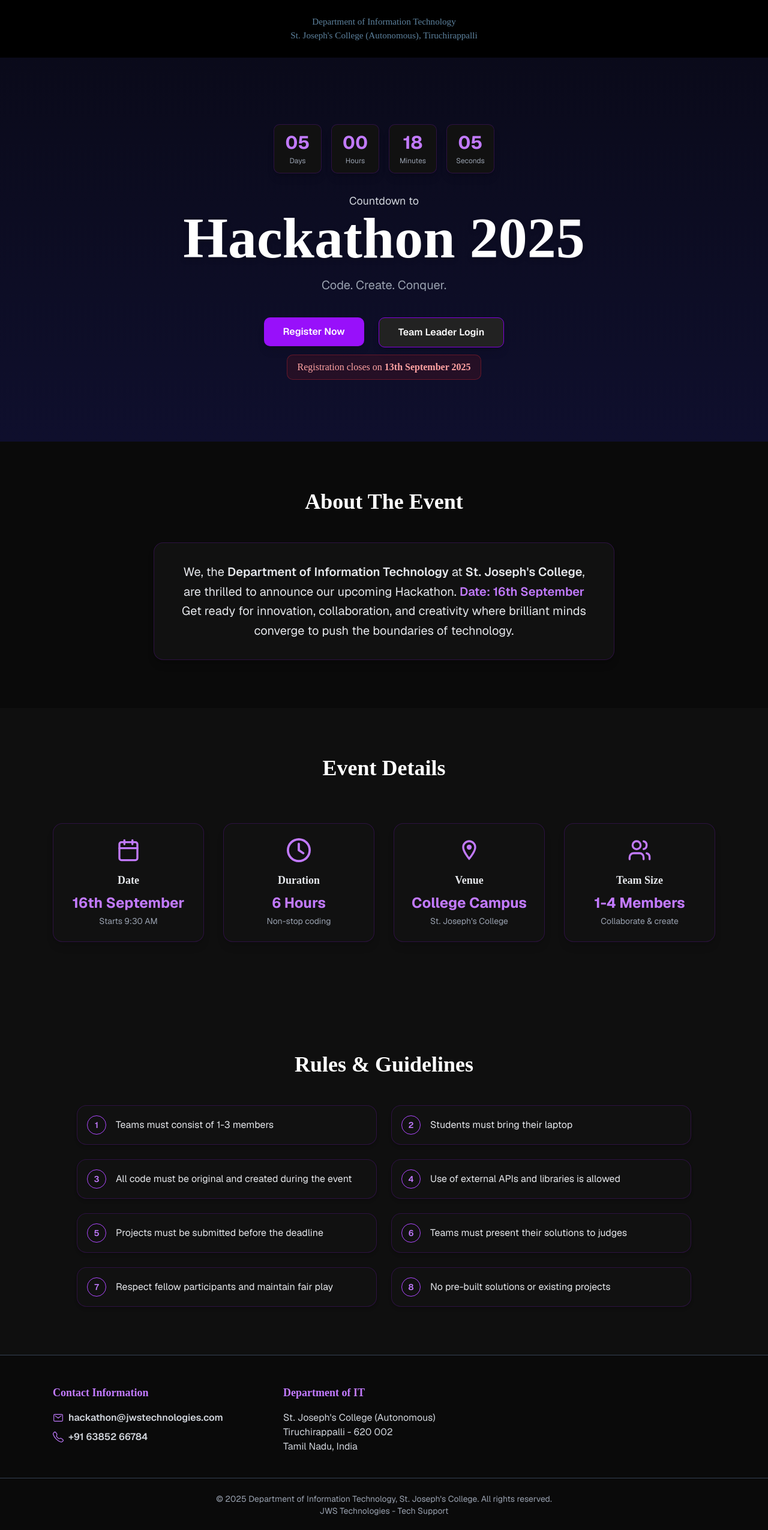
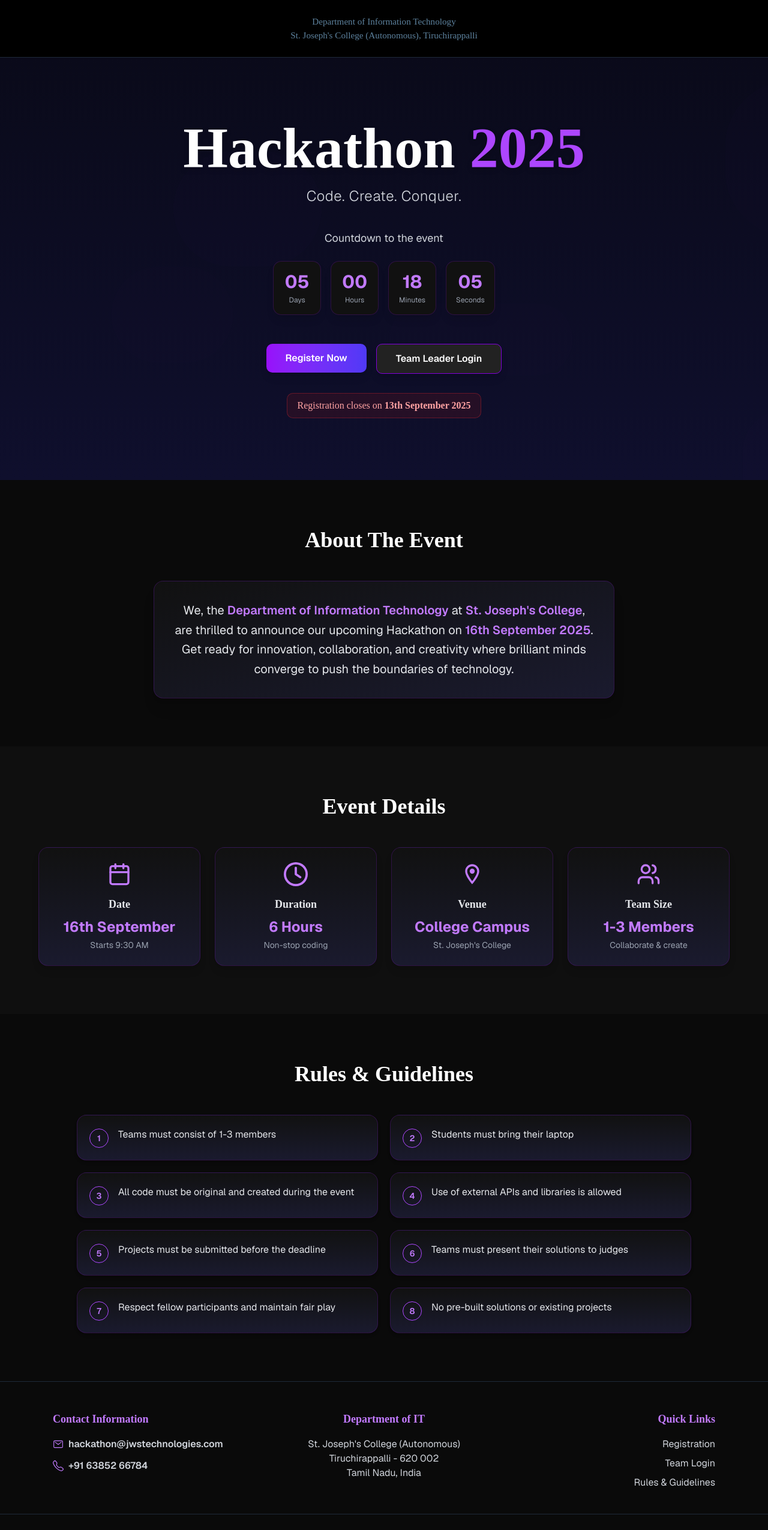
Before and after one commit to Noel1214/hackathon-it, a Next.js app: page / in a window 1280 px wide. Shown: the top 2550 px of the page at 60% size. Built offline with nearby package versions, Linux system fonts and the light colour scheme.

Commit message:
added new ui

```diff
--- a/app/page.tsx
+++ b/app/page.tsx
@@ -7,7 +7,20 @@ import { MdOutlineLocationOn } from "react-icons/md";
 import { IoMailOutline } from "react-icons/io5";
 import { BsTelephone } from "react-icons/bs";
 import Link from "next/link";
-import { motion } from "framer-motion";
+import { motion, AnimatePresence } from "framer-motion";
+
+// Define types for background element properties
+interface BackgroundElement {
+  id: number;
+  width: number;
+  height: number;
+  top: string;
+  left: string;
+  scale: number[];
+  opacity: number[];
+  duration: number;
+  delay: number;
+}
 
 export default function Home() {
   const [timeLeft, setTimeLeft] = useState({
@@ -17,11 +30,34 @@ export default function Home() {
     seconds: 0,
   });
   const [expired, setExpired] = useState(false);
+  const [isVisible, setIsVisible] = useState(false);
+  const [backgroundElements, setBackgroundElements] = useState<BackgroundElement[]>([]);
+  const [isClient, setIsClient] = useState(false);
 
   // Format numbers with zero padding (09 instead of 9)
   const formatTime = (num: number) => String(num).padStart(2, "0");
 
   useEffect(() => {
+    // Set client-side flag
+    setIsClient(true);
+
+    // Generate background elements only on client
+    const elements: BackgroundElement[] = [];
+    for (let i = 0; i < 5; i++) {
+      elements.push({
+        id: i,
+        width: Math.random() * 200 + 100,
+        height: Math.random() * 200 + 100,
+        top: `${Math.random() * 100}%`,
+        left: `${Math.random() * 100}%`,
+        scale: [1, 1.2, 1],
+        opacity: [0.1, 0.2, 0.1],
+        duration: Math.random() * 5 + 5,
+        delay: Math.random() * 2,
+      });
+    }
+    setBackgroundElements(elements);
+
     const eventDate = new Date("2025-09-16T09:30:00");
 
     const timer = setInterval(() => {
@@ -42,6 +78,9 @@ export default function Home() {
       }
     }, 1000);
 
+    // Animation on load
+    setIsVisible(true);
+
     return () => clearInterval(timer);
   }, []);
 
@@ -56,123 +95,201 @@ export default function Home() {
     "No pre-built solutions or existing projects",
   ];
 
+  // Animation variants
+  const fadeIn = {
+    hidden: { opacity: 0, y: 20 },
+    visible: { opacity: 1, y: 0, transition: { duration: 0.6 } }
+  };
+
+  const staggerChildren = {
+    visible: { transition: { staggerChildren: 0.1 } }
+  };
+
   return (
-    <div className="bg-[#0a0a0a] text-white">
+    <div className="bg-[#0a0a0a] text-white min-h-screen">
       {/* Header */}
-      <header className="playfair-display text-[0.95rem] h-[12vh] flex flex-col justify-center items-center bg-black">
+      <motion.header
+        initial={{ opacity: 0, y: -20 }}
+        animate={{ opacity: 1, y: 0 }}
+        transition={{ duration: 0.5 }}
+        className="playfair-display text-[0.95rem] h-[12vh] flex flex-col justify-center items-center bg-black border-b border-gray-800"
+      >
         <h1 className="text-[#5D829E]">Department of Information Technology</h1>
         <h1 className="text-[#5D829E]">
           St. Joseph&apos;s College (Autonomous), Tiruchirappalli
         </h1>
-      </header>
+      </motion.header>
 
       {/* Hero Section */}
-      <section className="h-[80vh] flex flex-col items-center justify-center bg-gradient-to-b from-[#0a0a1a] to-[#0f0f2d] text-center px-4">
+      <section className="min-h-[88vh] flex flex-col items-center justify-center bg-gradient-to-b from-[#0a0a1a] to-[#0f0f2d] text-center px-4 py-12 relative overflow-hidden">
+        {/* Animated background elements - only render on client */}
+        {isClient && (
+          <div className="absolute inset-0 overflow-hidden">
+            {backgroundElements.map((element) => (
+              <motion.div
+                key={element.id}
+                className="absolute rounded-full bg-purple-900/10"
+                style={{
+                  width: element.width,
+                  height: element.height,
+                  top: element.top,
+                  left: element.left,
+                }}
+                animate={{
+                  scale: element.scale,
+                  opacity: element.opacity,
+                }}
+                transition={{
+                  duration: element.duration,
+                  repeat: Infinity,
+                  delay: element.delay,
+                }}
+              />
+            ))}
+          </div>
+        )}
+
+        <motion.div
+          initial="hidden"
+          animate="visible"
+          variants={staggerChildren}
+          className="relative z-10 max-w-4xl mx-auto"
+        >
+          {/* Hero Title */}
+          <motion.h1
+            variants={fadeIn}
+            className="playfair-display text-5xl md:text-7xl lg:text-8xl font-extrabold text-white drop-shadow-lg mb-4"
+          >
+            Hackathon <span className="text-purple-500">2025</span>
+          </motion.h1>
+
+          <motion.p
+            variants={fadeIn}
+            className="text-xl md:text-2xl text-gray-300 mb-10 font-light tracking-wide"
+          >
+            Code. Create. Conquer.
+          </motion.p>
+
           {/* Countdown Timer */}
+          <motion.div variants={fadeIn} className="mb-12">
             {!expired ? (
               <>
-            <div className="mt-10 flex justify-center gap-4 text-white">
-              {["Days", "Hours", "Minutes", "Seconds"].map((label, idx) => {
-                const value =
-                  idx === 0
-                    ? timeLeft.days
-                    : idx === 1
-                      ? timeLeft.hours
-                      : idx === 2
-                        ? timeLeft.minutes
-                        : timeLeft.seconds;
-
-                return (
+                <h2 className="text-lg text-gray-300 mb-6">
+                  Countdown to the event
+                </h2>
+                <div className="flex flex-wrap justify-center gap-3 md:gap-4 text-white">
+                  {[
+                    { label: "Days", value: timeLeft.days },
+                    { label: "Hours", value: timeLeft.hours },
+                    { label: "Minutes", value: timeLeft.minutes },
+                    { label: "Seconds", value: timeLeft.seconds },
+                  ].map((item, idx) => (
                     <div
-                    key={label}
-                    className="bg-[#111] mt-8 pl-2 pr-2 px-4 py-3 rounded-lg border border-purple-900/40 shadow-lg min-w-[80px]"
+                      key={item.label}
+                      className="bg-[#111] px-4 py-4 rounded-xl border border-purple-900/40 shadow-lg min-w-[80px] backdrop-blur-sm"
                     >
                       <motion.p
-                      key={value}
+                        key={item.value}
                         initial={{ opacity: 0, y: -10 }}
                         animate={{ opacity: 1, y: 0 }}
                         transition={{ duration: 0.3 }}
-                      className="text-3xl font-bold text-purple-400"
-                      aria-label={`${value} ${label}`}
+                        className="text-2xl md:text-3xl font-bold text-purple-400"
+                        aria-label={`${item.value} ${item.label}`}
                       >
-                      {formatTime(value)}
+                        {formatTime(item.value)}
                       </motion.p>
-                    <p className="text-xs text-gray-400 mt-1">{label}</p>
+                      <p className="text-xs text-gray-400 mt-1">{item.label}</p>
                     </div>
-                );
-              })}
+                  ))}
                 </div>
-            <h2 className="mt-8 text-lg text-gray-300">
-              Countdown to
-            </h2>
               </>
             ) : (
-          <p className="mt-10 text-2xl font-bold text-green-400">
+              <motion.p
+                initial={{ scale: 0.9 }}
+                animate={{ scale: 1 }}
+                className="text-2xl font-bold text-green-400 bg-green-900/20 px-6 py-3 rounded-lg inline-block"
+              >
                 🎉 The Hackathon is Live!
-          </p>
+              </motion.p>
             )}
+          </motion.div>
 
-        {/* Hero Title */}
-        <div>
-          <h1 className="playfair-display text-6xl md:text-8xl font-extrabold text-white drop-shadow-lg">
-            Hackathon 2025
-          </h1>
-          <p className="mt-4 text-gray-400 text-lg md:text-xl">
-            Code. Create. Conquer.
-          </p>
-
-          <div className="mt-10 flex flex-col sm:flex-row justify-center gap-6">
+          {/* CTA Buttons */}
+          <motion.div variants={fadeIn} className="flex flex-col sm:flex-row justify-center gap-4 mb-8">
             <Link href="/registration">
-              <button className="bg-purple-600 hover:bg-purple-700 text-white font-semibold py-3 px-8 rounded-lg shadow-lg transition duration-300">
+              <button className="bg-gradient-to-r from-purple-600 to-indigo-600 hover:from-purple-700 hover:to-indigo-700 text-white font-semibold py-3 px-8 rounded-lg shadow-lg transition-all duration-300 transform hover:-translate-y-1 w-full sm:w-auto">
                 Register Now
               </button>
             </Link>
             <Link href="/login">
-              <button className="bg-[#222] hover:bg-purple-800/40 border border-purple-700 text-white font-semibold py-3 px-8 rounded-lg shadow-lg transition duration-300">
+              <button className="bg-[#222] hover:bg-purple-800/40 border border-purple-700 text-white font-semibold py-3 px-8 rounded-lg shadow-lg transition-all duration-300 hover:-translate-y-1 w-full sm:w-auto">
                 Team Leader Login
               </button>
             </Link>
-          </div>
+          </motion.div>
 
-          <p className="playfair-display mt-3 mb-16 text-sm md:text-base text-center text-red-300 bg-red-900/20 px-4 py-2 rounded-lg border border-red-500/30 inline-block">
+          <motion.p variants={fadeIn} className="playfair-display text-sm md:text-base text-center text-red-300 bg-red-900/20 px-4 py-2 rounded-lg border border-red-500/30 inline-block">
             Registration closes on <span className="font-semibold">13th September 2025</span>
-          </p>
-
-        </div>
+          </motion.p>
+        </motion.div>
       </section>
 
       {/* About */}
       <section className="py-20 bg-[#0a0a0a]">
-        <h1 className="playfair-display text-4xl text-center font-semibold mb-12">
+        <motion.h1
+          initial={{ opacity: 0 }}
+          whileInView={{ opacity: 1 }}
+          transition={{ duration: 0.6 }}
+          viewport={{ once: true }}
+          className="playfair-display text-4xl text-center font-semibold mb-12"
+        >
           About The Event
-        </h1>
-        <div className="flex items-center justify-center">
-          <div className="max-w-3xl mx-auto bg-[#111] text-center p-8 rounded-2xl border border-purple-900/40 shadow-lg">
+        </motion.h1>
+        <motion.div
+          initial={{ opacity: 0, y: 20 }}
+          whileInView={{ opacity: 1, y: 0 }}
+          transition={{ duration: 0.6 }}
+          viewport={{ once: true }}
+          className="flex items-center justify-center px-4"
+        >
+          <div className="max-w-3xl mx-auto bg-gradient-to-br from-[#111] to-[#1a1a2e] text-center p-8 rounded-2xl border border-purple-900/40 shadow-xl">
             <p className="text-lg md:text-xl text-gray-200 leading-relaxed">
               We, the{" "}
-              <span className="font-semibold">
+              <span className="font-semibold text-purple-400">
                 Department of Information Technology
               </span>{" "}
-              at
-              <span className="font-semibold"> St. Joseph&apos;s College</span>,
-              are thrilled to announce our upcoming Hackathon.{" "}
+              at{" "}
+              <span className="font-semibold text-purple-400">St. Joseph&apos;s College</span>,
+              are thrilled to announce our upcoming Hackathon on{" "}
               <span className="text-purple-400 font-semibold">
-                Date: 16th September
-              </span>{" "}
-              Get ready for innovation, collaboration, and creativity where
+                16th September 2025
+              </span>
+              . Get ready for innovation, collaboration, and creativity where
               brilliant minds converge to push the boundaries of technology.
             </p>
           </div>
-        </div>
+        </motion.div>
       </section>
 
       {/* Event Details */}
       <section className="py-20 bg-[#0f0f0f]">
-        <h1 className="playfair-display text-4xl text-center font-semibold mb-12">
+        <motion.h1
+          initial={{ opacity: 0 }}
+          whileInView={{ opacity: 1 }}
+          transition={{ duration: 0.6 }}
+          viewport={{ once: true }}
+          className="playfair-display text-4xl text-center font-semibold mb-12"
+        >
           Event Details
-        </h1>
-        <div className="flex items-center justify-center">
-          <div className="grid grid-cols-1 sm:grid-cols-2 lg:grid-cols-4 gap-8 max-w-6xl w-full p-6">
+        </motion.h1>
+        <motion.div
+          initial={{ opacity: 0 }}
+          whileInView={{ opacity: 1 }}
+          transition={{ duration: 0.6, delay: 0.2 }}
+          viewport={{ once: true }}
+          className="flex items-center justify-center px-4"
+        >
+          <div className="grid grid-cols-1 sm:grid-cols-2 lg:grid-cols-4 gap-6 max-w-6xl w-full">
             {[
               {
                 icon: (
@@ -212,13 +329,18 @@ export default function Home() {
                   <LuUsers size={40} className="mx-auto mb-4 text-purple-400" />
                 ),
                 title: "Team Size",
-                main: "1-4 Members",
+                main: "1-3 Members",
                 sub: "Collaborate & create",
               },
             ].map((item, i) => (
-              <div
+              <motion.div
                 key={i}
-                className="bg-[#111] border border-purple-900/40 rounded-2xl p-6 text-center shadow-lg"
+                initial={{ opacity: 0, y: 20 }}
+                whileInView={{ opacity: 1, y: 0 }}
+                transition={{ duration: 0.5, delay: i * 0.1 }}
+                viewport={{ once: true }}
+                whileHover={{ y: -5, transition: { duration: 0.2 } }}
+                className="bg-gradient-to-b from-[#111] to-[#1a1a2e] border border-purple-900/40 rounded-2xl p-6 text-center shadow-lg hover:shadow-purple-900/20 transition-all duration-300"
               >
                 {item.icon}
                 <h3 className="playfair-display text-lg font-semibold text-gray-200 mb-2">
@@ -228,75 +350,136 @@ export default function Home() {
                   {item.main}
                 </p>
                 <p className="text-sm text-gray-400 mt-1">{item.sub}</p>
-              </div>
+              </motion.div>
             ))}
           </div>
-        </div>
+        </motion.div>
       </section>
 
       {/* Rules */}
-      <section className="py-20 bg-[#0f0f0f]">
-        <h1 className="playfair-display text-4xl text-center font-semibold mb-12">
+      <section className="py-20 bg-[#0a0a0a]">
+        <motion.h1
+          initial={{ opacity: 0 }}
+          whileInView={{ opacity: 1 }}
+          transition={{ duration: 0.6 }}
+          viewport={{ once: true }}
+          className="playfair-display text-4xl text-center font-semibold mb-12"
+        >
           Rules & Guidelines
-        </h1>
-        <div className="flex items-center justify-center px-6">
-          <div className="grid grid-cols-1 md:grid-cols-2 gap-6 max-w-5xl w-full">
+        </motion.h1>
+        <motion.div
+          initial={{ opacity: 0 }}
+          whileInView={{ opacity: 1 }}
+          transition={{ duration: 0.6, delay: 0.2 }}
+          viewport={{ once: true }}
+          className="flex items-center justify-center px-4"
+        >
+          <div className="grid grid-cols-1 md:grid-cols-2 gap-5 max-w-5xl w-full">
             {rules.map((rule, index) => (
-              <div
+              <motion.div
                 key={index}
-                className="flex items-center gap-4 bg-[#111] border border-purple-900/40 rounded-2xl p-4 shadow-md hover:shadow-purple-900/20 transition"
+                initial={{ opacity: 0, x: -20 }}
+                whileInView={{ opacity: 1, x: 0 }}
+                transition={{ duration: 0.4, delay: index * 0.1 }}
+                viewport={{ once: true }}
+                whileHover={{ scale: 1.02 }}
+                className="flex items-start gap-4 bg-gradient-to-b from-[#111] to-[#1a1a2e] border border-purple-900/40 rounded-2xl p-5 shadow-md hover:shadow-purple-900/20 transition-all duration-300"
               >
-                <span className="flex items-center justify-center w-8 h-8 rounded-full border border-purple-500 text-purple-400 font-semibold text-sm">
+                <span className="flex items-center justify-center w-8 h-8 rounded-full border border-purple-500 text-purple-400 font-semibold text-sm flex-shrink-0 mt-0.5">
                   {index + 1}
                 </span>
-                <p className="text-gray-200">{rule}</p>
-              </div>
+                <p className="text-gray-200 text-left">{rule}</p>
+              </motion.div>
             ))}
           </div>
-        </div>
+        </motion.div>
       </section>
 
       {/* Footer */}
-      <footer className="bg-[#0a0a0a] text-gray-300 py-12 border-t border-gray-700">
-        <div className="max-w-6xl mx-auto px-6 grid grid-cols-1 sm:grid-cols-3 gap-12 text-center sm:text-left">
-          <div>
+      <footer className="bg-[#0a0a0a] text-gray-300 py-12 border-t border-gray-800">
+        <div className="max-w-6xl mx-auto px-6 grid grid-cols-1 sm:grid-cols-3 gap-10 text-center sm:text-left">
+          <motion.div
+            initial={{ opacity: 0 }}
+            whileInView={{ opacity: 1 }}
+            transition={{ duration: 0.6 }}
+            viewport={{ once: true }}
+          >
             <h3 className="playfair-display text-purple-400 font-semibold text-lg mb-4">
               Contact Information
             </h3>
             <a
-              className="font-semibold flex items-center justify-center sm:justify-start gap-2 mb-2"
+              className="font-semibold flex items-center justify-center sm:justify-start gap-2 mb-3 hover:text-purple-300 transition-colors"
               href="mailto:hackathon@jwstechnologies.com"
             >
               <IoMailOutline size={18} className="text-purple-400" />
               hackathon@jwstechnologies.com
             </a>
             <a
-              className="font-semibold flex items-center justify-center sm:justify-start gap-2"
+              className="font-semibold flex items-center justify-center sm:justify-start gap-2 hover:text-purple-300 transition-colors"
               href="tel:+916385266784"
             >
               <BsTelephone size={18} className="text-purple-400" />
               +91 63852 66784
             </a>
-          </div>
+          </motion.div>
 
-          <div>
+          <motion.div
+            initial={{ opacity: 0 }}
+            whileInView={{ opacity: 1 }}
+            transition={{ duration: 0.6, delay: 0.1 }}
+            viewport={{ once: true }}
+            className="sm:text-center"
+          >
             <h3 className="playfair-display text-purple-400 font-semibold text-lg mb-4">
               Department of IT
             </h3>
             <p>St. Joseph&apos;s College (Autonomous)</p>
             <p>Tiruchirappalli - 620 002</p>
             <p>Tamil Nadu, India</p>
+          </motion.div>
+
+          <motion.div
+            initial={{ opacity: 0 }}
+            whileInView={{ opacity: 1 }}
+            transition={{ duration: 0.6, delay: 0.2 }}
+            viewport={{ once: true }}
+            className="sm:text-right"
+          >
+            <h3 className="playfair-display text-purple-400 font-semibold text-lg mb-4">
+              Quick Links
+            </h3>
+            <div className="flex flex-col space-y-2">
+              <Link href="/registration" className="hover:text-purple-300 transition-colors">
+                Registration
+              </Link>
+              <Link href="/login" className="hover:text-purple-300 transition-colors">
+                Team Login
+              </Link>
+              <a href="#rules" className="hover:text-purple-300 transition-colors">
+                Rules & Guidelines
+              </a>
             </div>
+          </motion.div>
         </div>
 
-        <div className="border-t border-gray-700 mt-10 pt-6 text-center text-sm text-gray-400">
+        <motion.div
+          initial={{ opacity: 0 }}
+          whileInView={{ opacity: 1 }}
+          transition={{ duration: 0.6, delay: 0.3 }}
+          viewport={{ once: true }}
+          className="border-t border-gray-800 mt-10 pt-6 text-center text-sm text-gray-400"
+        >
           © 2025 Department of Information Technology, St. Joseph&apos;s
           College. All rights reserved.
           <br />
-          <a href="https://jwstechnologies.com" target="_blank">
+          <a
+            href="https://jwstechnologies.com"
+            target="_blank"
+            className="hover:text-purple-300 transition-colors"
+          >
             JWS Technologies - Tech Support
           </a>
-        </div>
+        </motion.div>
       </footer>
     </div>
   );
```
Lines whose indentation alone changed are shown as unchanged.
